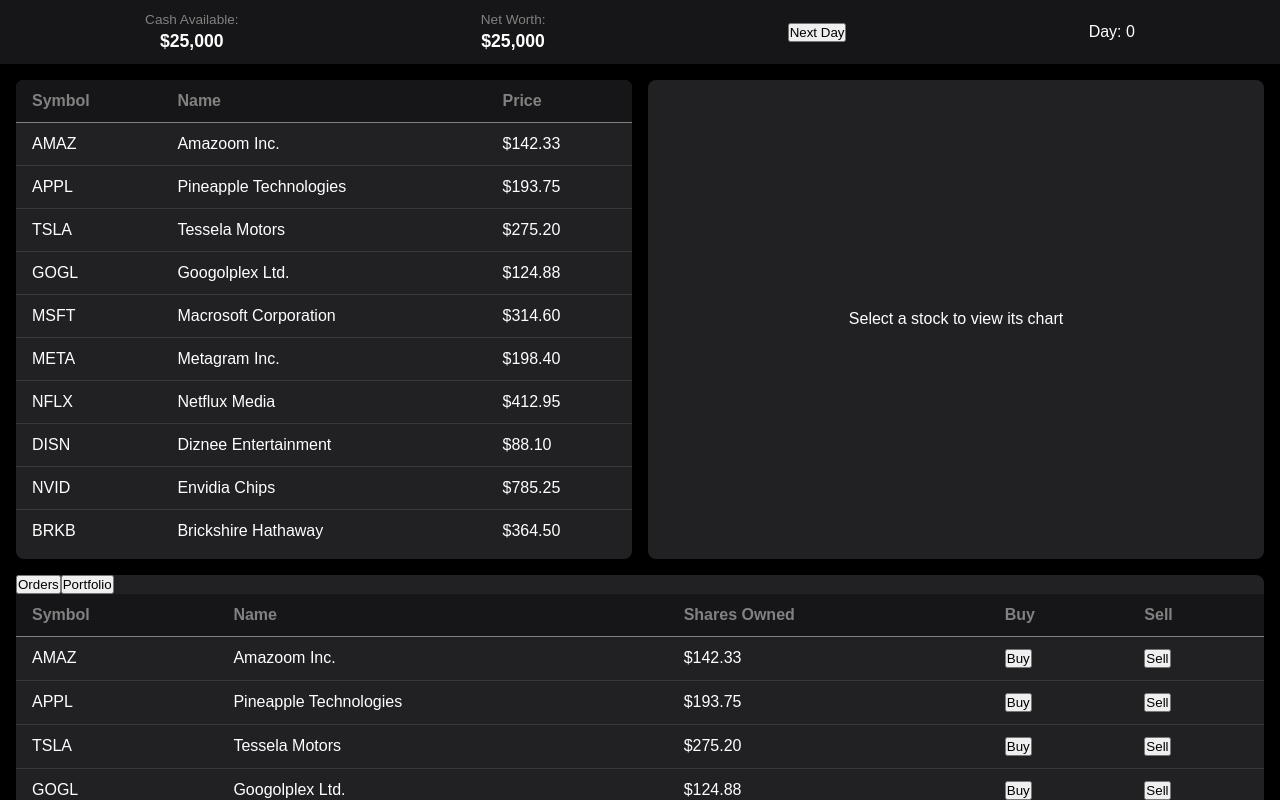
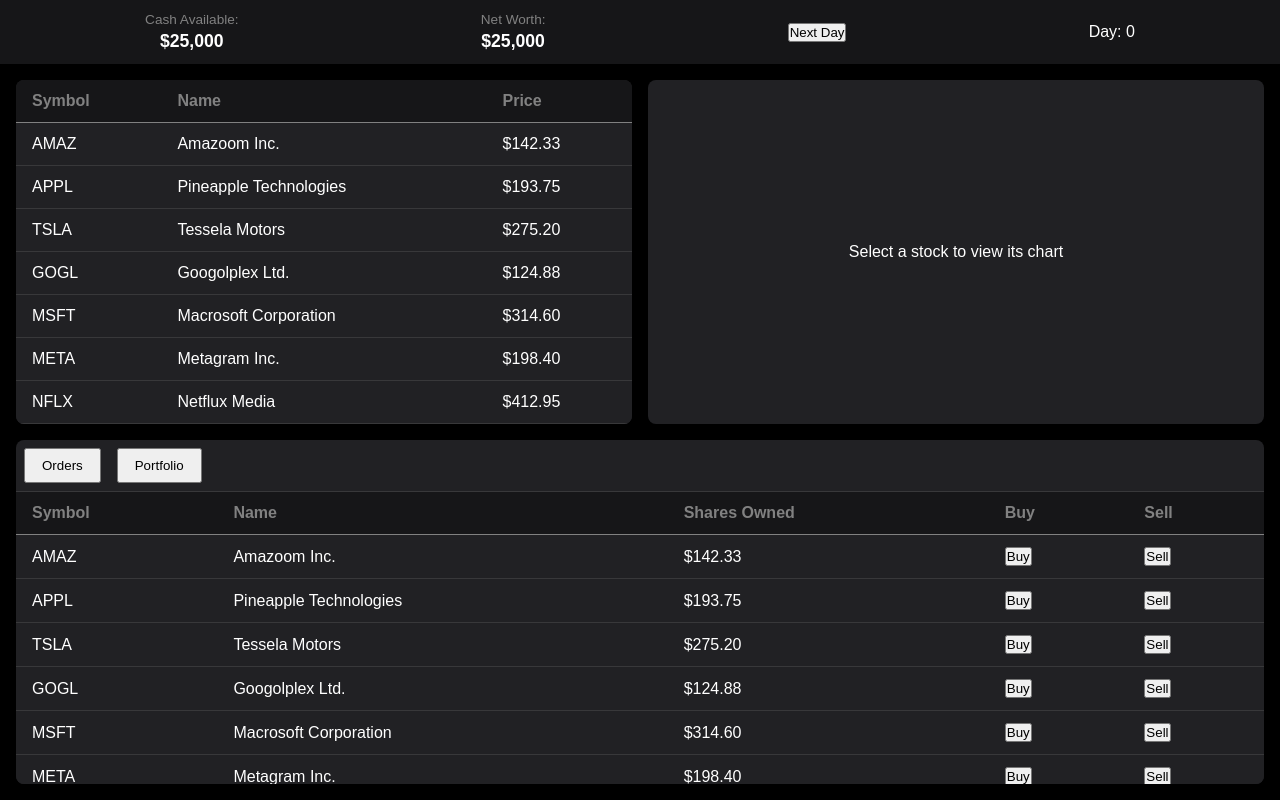
Before and after one commit to kevinsctfries/day-trader, a Next.js app: page /dashboard in a window 1280 px wide. Built offline with nearby package versions, Linux system fonts and the light colour scheme.

Commit message:
chore: fix styling issues

```diff
--- a/src/app/components/Orders/Orders.module.scss
+++ b/src/app/components/Orders/Orders.module.scss
@@ -1,12 +1,16 @@
 .main {
-    max-height: 100%;
+    height: 100%; // Change from max-height to height
     overflow-y: auto;
+    display: flex;
+    flex-direction: column; // Add this to control table layout
 
     table {
         width: 100%;
         border-collapse: collapse;
         background-color: var(--card);
         color: var(--text);
+        flex: 1; // Allow table to fill available space
+        min-height: 0; // Allow table to shrink if needed
 
         thead {
             background-color: var(--background-alt);
--- a/src/app/dashboard/page.module.scss
+++ b/src/app/dashboard/page.module.scss
@@ -1,21 +1,20 @@
 .page {
-    display: flex;
-    flex-direction: column;
+    display: grid;
+    grid-template-rows: auto 1fr;
     height: 100vh;
 
     .main {
-        display: flex;
-        flex-direction: column;
+        display: grid;
+        grid-template-rows: 1fr 1fr;
         gap: 1rem;
-        flex: 1;
         padding: 1rem;
+        min-height: 0;
 
         .top {
             display: grid;
             grid-template-columns: 1fr 1fr;
             gap: 1rem;
-            flex: 1;
-            height: 50%;
+            min-height: 0;
 
             .left,
             .right {
@@ -26,10 +25,33 @@
         }
 
         .bottom {
-            flex: 1;
-            height: 50%;
             background-color: var(--card);
             border-radius: 0.5rem;
+            min-height: 0;
+            display: flex;
+            flex-direction: column;
+            overflow: hidden;
+
+            .tabButtons {
+                flex-shrink: 0;
+                padding: 0.5rem;
+                border-bottom: 1px solid rgba(255, 255, 255, 0.1);
+
+                button {
+                    margin-right: 1rem;
+                    padding: 0.5rem 1rem;
+                    cursor: pointer;
+
+                    &:hover {
+                    }
+                }
+            }
+
+            .tabContent {
+                flex: 1;
+                min-height: 0;
+                overflow: hidden;
+            }
         }
     }
 
--- a/src/app/dashboard/page.tsx
+++ b/src/app/dashboard/page.tsx
@@ -56,16 +56,18 @@ export default function Dashboard() {
           </div>
         </div>
         <div className={styles.bottom}>
-          <div>
+          <div className={styles.tabButtons}>
             <button onClick={() => setActiveTab(Tabs.ORDERS)}>Orders</button>
             <button onClick={() => setActiveTab(Tabs.PORTFOLIO)}>
               Portfolio
             </button>
           </div>
-          {activeTab === Tabs.ORDERS && (
-            <Orders baseStocks={baseStocks} day={currentDay} />
-          )}
-          {activeTab === Tabs.PORTFOLIO && <Portfolio />}
+          <div className={styles.tabContent}>
+            {activeTab === Tabs.ORDERS && (
+              <Orders baseStocks={baseStocks} day={currentDay} />
+            )}
+            {activeTab === Tabs.PORTFOLIO && <Portfolio />}
+          </div>
         </div>
       </main>
 
```
